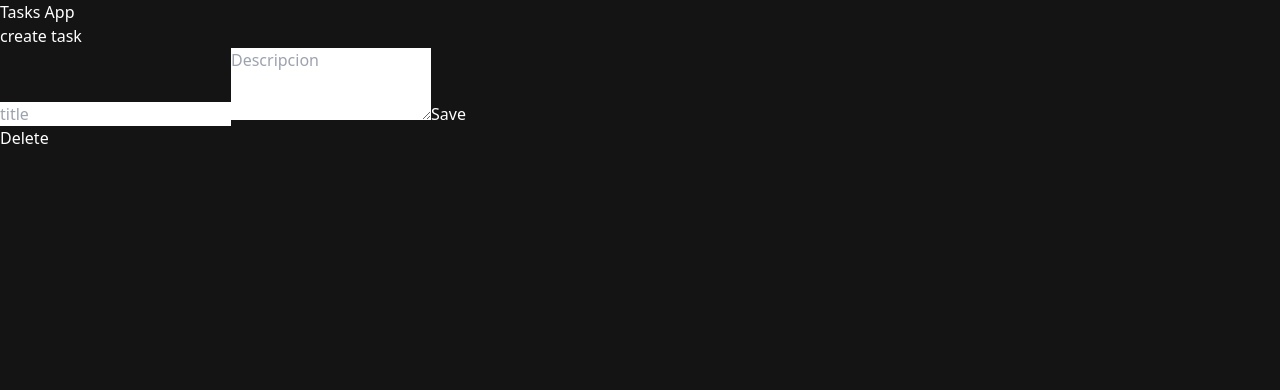
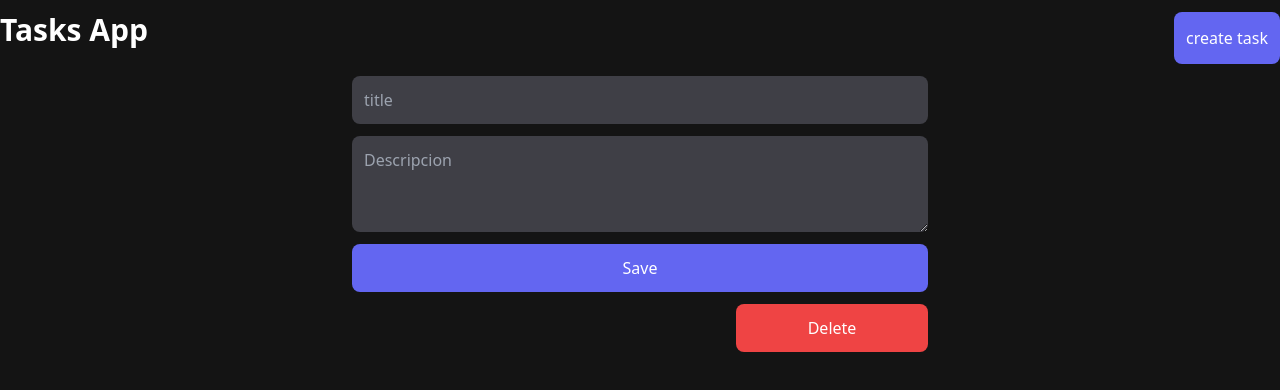
Before and after one commit to JhonHuanacuni/Focus-EGATUR, a React (Vite) app in the folder client/: page /tasks/1 in a window 1280 px wide. Shown: the top 390 px of the page. Built offline with nearby package versions, Linux system fonts and the light colour scheme; no server answers.

Commit message:
base finalizada

```diff
--- a/client/src/components/Navigation.jsx
+++ b/client/src/components/Navigation.jsx
@@ -1,9 +1,13 @@
 import { Link } from "react-router-dom";
 export function Navigation() {
   return (
-    <div>
-        <Link to="./tasks"><h1>Tasks App</h1></Link>
+    <div className="flex justify-between py-3">
+      <Link to="./tasks">
+        <h1 className="font-bold text-3xl mb-4">Tasks App</h1>
+      </Link>
+      <button className=" bg-indigo-500 px-3 py-2 rounded-lg">
         <Link to="./tasks-create">create task</Link>
+      </button>
     </div>
-  )
+  );
 }
--- a/client/src/components/TaskCard.jsx
+++ b/client/src/components/TaskCard.jsx
@@ -11,9 +11,8 @@ export function TaskCard({ task }) {
       }}
     >
       <div>
-        <h1>{task.title}</h1>
-        <h1>{task.descripcion}</h1>
-        <hr />
+        <h1 className="font-bold uppercase">{task.title}</h1>
+        <p className="text-slate-400">{task.descripcion}</p>
       </div>
     </div>
   );
--- a/client/src/pages/TaskFormPage.jsx
+++ b/client/src/pages/TaskFormPage.jsx
@@ -52,12 +52,13 @@ export function TaskFormPage() {
   }, []);
 
   return (
-    <div>
+    <div className=" max-w-xl mx-auto">
       <form onSubmit={onsubmit}>
         <input
           type="text"
           placeholder="title"
           {...register("title", { required: true })}
+          className=" bg-zinc-700 p-3 rounded-lg block w-full mb-3"
         />
 
         {errors.title && <span>Este campo es requerido</span>}
@@ -66,14 +67,18 @@ export function TaskFormPage() {
           rows="3"
           placeholder="Descripcion"
           {...register("descripcion", { required: true })}
+          className=" bg-zinc-700 p-3 rounded-lg block w-full mb-3"
         ></textarea>
 
         {errors.descripcion && <span>Este campo es requerido</span>}
-        <button>Save</button>
+        <button className=" bg-indigo-500 p-3 rounded-lg block w-full mt-3">
+          Save
+        </button>
       </form>
 
       {params.id && (
-        <button
+        <div className=" flex justify-end">
+          <button className=" bg-red-500 p-3 rounded-lg w-48 mt-3"
           onClick={async () => {
             const accepted = window.confirm("Estas seguro?");
             if (accepted) {
@@ -91,6 +96,7 @@ export function TaskFormPage() {
         >
           Delete
         </button>
+        </div>
       )}
     </div>
   );
```
Also changed, not shown: 1 other file (tests, documents, lock files or other folders).
